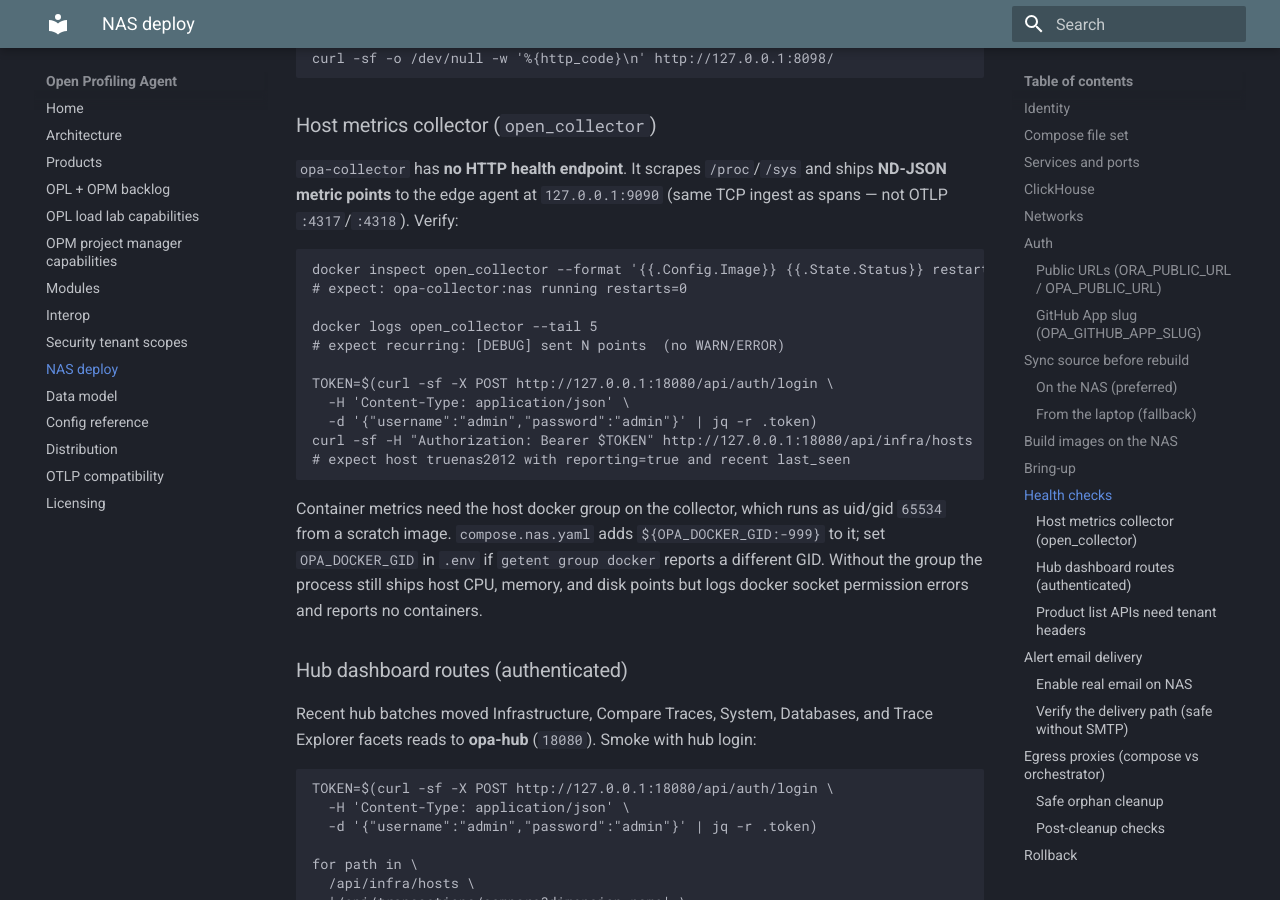
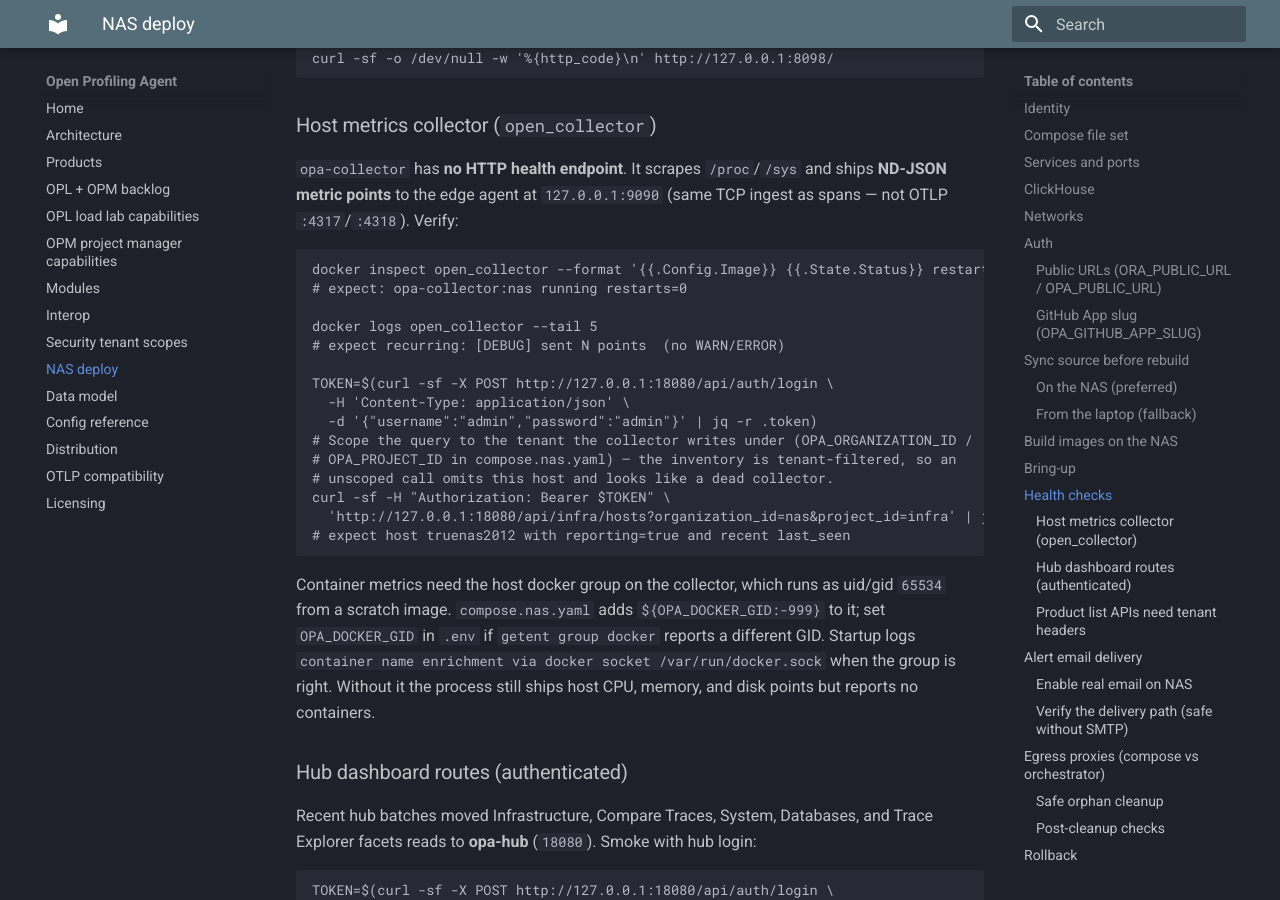
Before and after one commit to TheGrimmChester/OPA-Stack, an MkDocs documentation site: the page built from docs/nas-deploy.md, in a window 1280 px wide and 900 px high, scrolled down 6362 px. Built offline with MkDocs 1.6.1 and Material for MkDocs 9.7.7, drawn with Linux system fonts in a browser that asks for light colours.

Commit message:
Docs: scope the collector host-inventory check to its tenant
/api/infra/hosts filters by organization_id / project_id, so the unscoped curl
in the collector verification returned an unrelated host and read as a dead
collector. Pass the org and project the collector writes under, and name the
startup log line that confirms docker socket access.

````diff
--- a/docs/nas-deploy.md
+++ b/docs/nas-deploy.md
@@ -218,16 +218,21 @@ docker logs open_collector --tail 5
 TOKEN=$(curl -sf -X POST http://127.0.0.1:18080/api/auth/login \
   -H 'Content-Type: application/json' \
   -d '{"username":"admin","password":"admin"}' | jq -r .token)
-curl -sf -H "Authorization: Bearer $TOKEN" http://127.0.0.1:18080/api/infra/hosts | jq .
+# Scope the query to the tenant the collector writes under (OPA_ORGANIZATION_ID /
+# OPA_PROJECT_ID in compose.nas.yaml) — the inventory is tenant-filtered, so an
+# unscoped call omits this host and looks like a dead collector.
+curl -sf -H "Authorization: Bearer $TOKEN" \
+  'http://127.0.0.1:18080/api/infra/hosts?organization_id=nas&project_id=infra' | jq .
 # expect host truenas2012 with reporting=true and recent last_seen
 ```
 
 Container metrics need the host docker group on the collector, which runs as
 uid/gid `65534` from a scratch image. `compose.nas.yaml` adds
 `${OPA_DOCKER_GID:-999}` to it; set `OPA_DOCKER_GID` in `.env` if
-`getent group docker` reports a different GID. Without the group the process
-still ships host CPU, memory, and disk points but logs docker socket permission
-errors and reports no containers.
+`getent group docker` reports a different GID. Startup logs
+`container name enrichment via docker socket /var/run/docker.sock` when the group
+is right. Without it the process still ships host CPU, memory, and disk points but
+reports no containers.
 
 ### Hub dashboard routes (authenticated)
 
````
